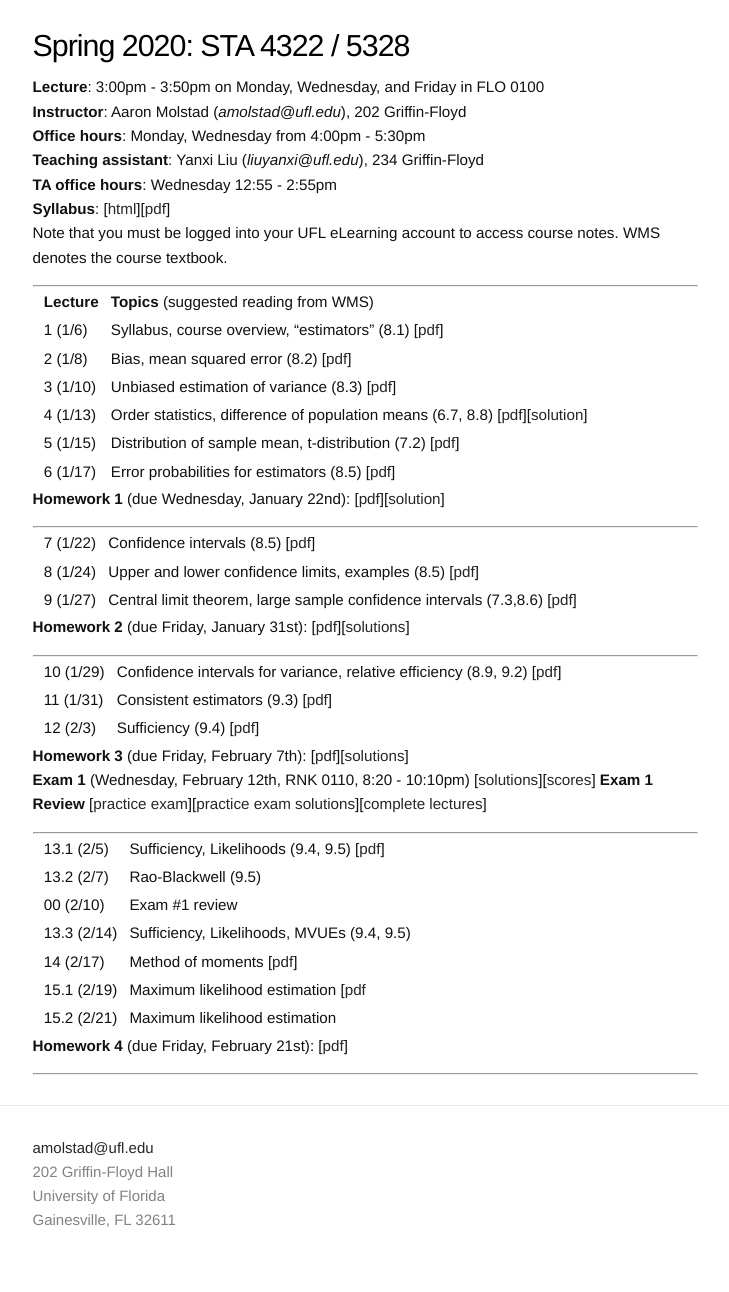
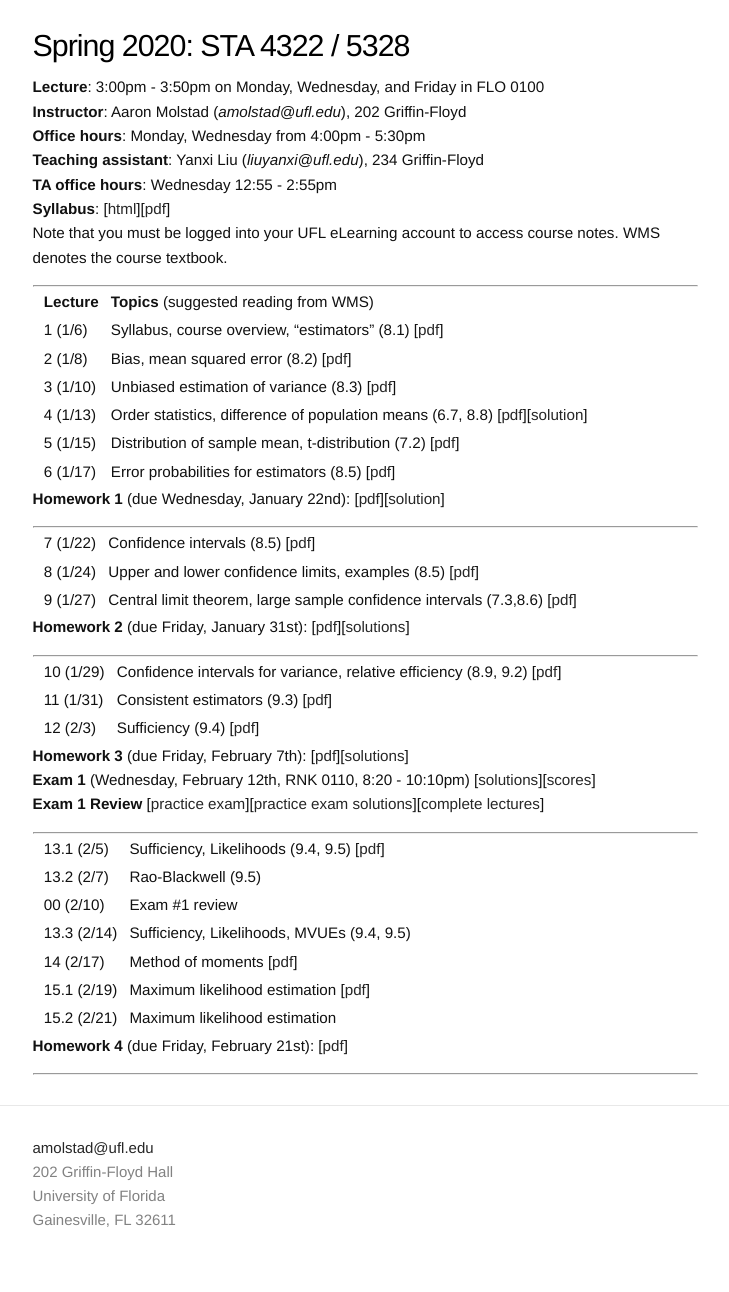
Before and after one commit to ajmolstad/ajmolstad.github.io, a Jekyll site: the page built from S20_STA4322.md, in a window 1280 px wide. Shown: the whole page, without its empty margins (275-1004 px from the left). Built offline with Jekyll 4.4.1, drawn with Linux system fonts in a browser that asks for light colours.

Commit message:
Update S20_STA4322.md

```diff
--- a/S20_STA4322.md
+++ b/S20_STA4322.md
@@ -50,7 +50,7 @@
 || 00 (2/10) || Exam \#1 review ||
 || 13.3 (2/14)  || Sufficiency, Likelihoods, MVUEs (9.4, 9.5) ||
 || 14 (2/17) || Method of moments [[pdf](https://ufl.instructure.com/courses/394927/files/48277024/download?wrap=1)] ||
-|| 15.1 (2/19) || Maximum likelihood estimation [[pdf](https://ufl.instructure.com/courses/394927/files/48365600/download?wrap=1) ||
+|| 15.1 (2/19) || Maximum likelihood estimation [[pdf](https://ufl.instructure.com/courses/394927/files/48365600/download?wrap=1)] ||
 || 15.2 (2/21) || Maximum likelihood estimation ||
 
 **Homework 4** (due Friday, February 21st): [[pdf](/docs/STA4322_S20_Homework4.pdf)]
```
